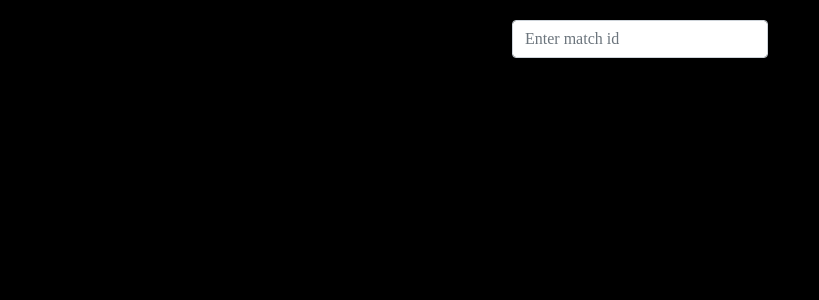
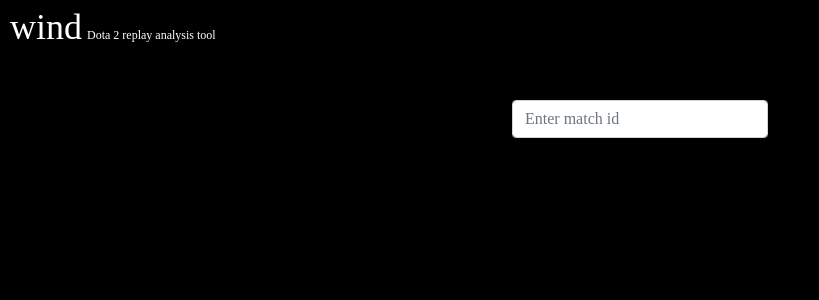
Before and after one commit to reacheight/wind, a React (Create React App) app in the folder ui/: page / in a window 1280 px wide. Shown: the top 300 px of the page, without its empty margins (0-819 px from the left). Built offline with nearby package versions, Linux system fonts and the light colour scheme.

Commit message:
Add basic header

```diff
--- a/ui/src/App.js
+++ b/ui/src/App.js
@@ -4,6 +4,7 @@
 import Form from 'react-bootstrap/Form';
 
 import './App.css';
+import Header from './Header/Header';
 
 class App extends React.Component {
   constructor(props) {
@@ -45,6 +46,7 @@
 
     return (
       <div className="App">
+        <Header />
         <form className="MatchInput" onSubmit={this.handleSubmit}>
           <Form.Control type="text" placeholder="Enter match id" value={this.state.matchId} onChange={this.handleChange} />
         </form>
--- /dev/null
+++ b/ui/src/Header/Header.js
@@ -0,0 +1,13 @@
+import React from "react";
+
+import styles from './Header.module.css'
+
+export default class Header extends React.Component {
+  render() {
+    return (
+      <div className={styles.header}>
+        <span className={styles.title}>wind</span> <span className={styles.description}>Dota 2 replay analysis tool</span>
+      </div>
+    )
+  }
+}
--- /dev/null
+++ b/ui/src/Header/Header.module.css
@@ -0,0 +1,14 @@
+.header {
+  text-align: left;
+  padding-left: 10px;
+  height: 10%;
+}
+
+.title {
+  font-size: 36px;
+  font-family: 'JetBrains Mono';
+}
+
+.description {
+  font-size: 12px;
+}
```
